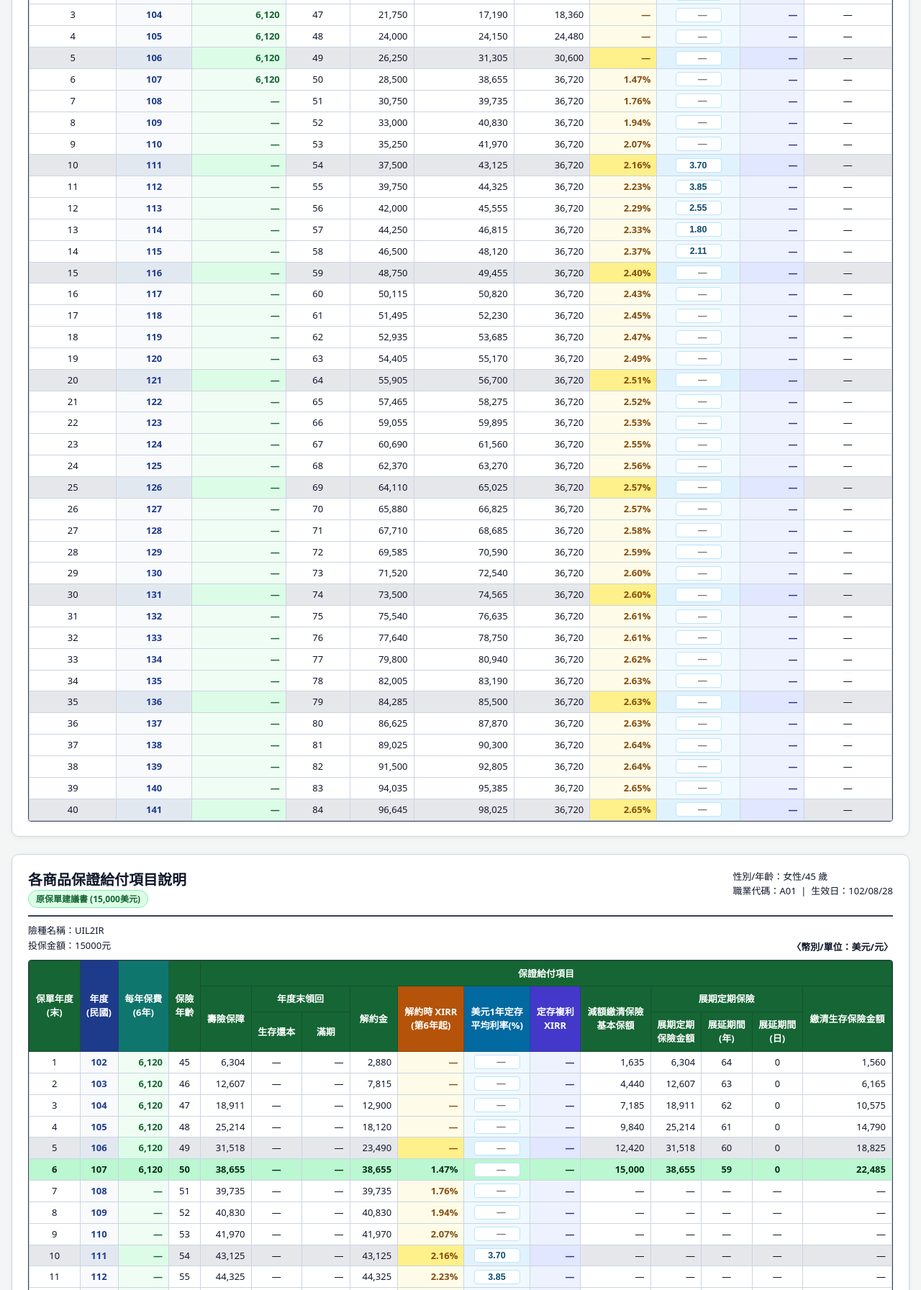
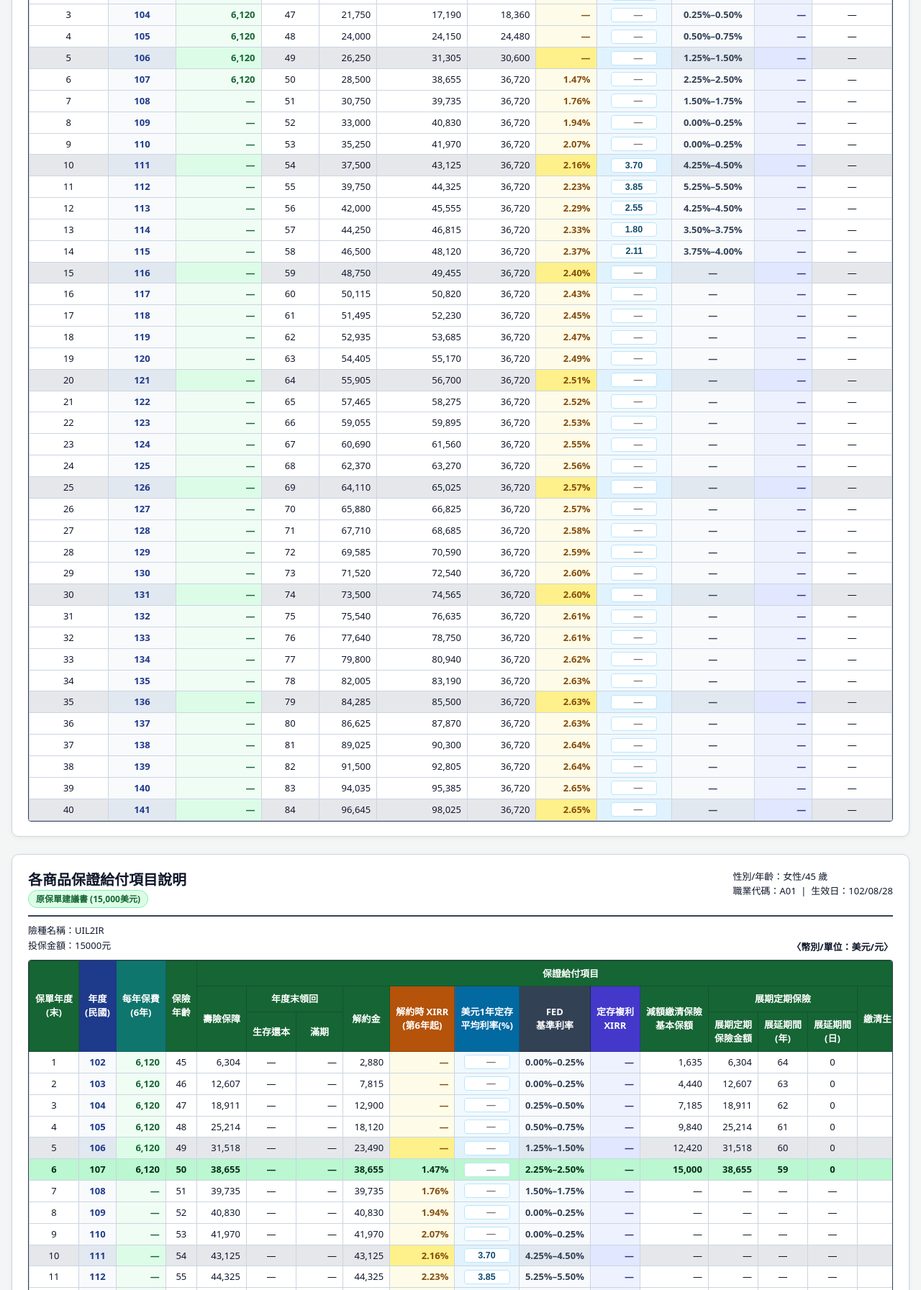
Before and after one commit to chungpinglee/abc0480, a plain HTML site: page 任XX.html in a window 1280 px wide. Shown: the part 373-2166 px from the top of the page at 72% size. Drawn offline with Linux system fonts and the light colour scheme.

Commit message:
Add files via upload

```diff
--- a/任XX.html
+++ b/任XX.html
@@ -447,6 +447,22 @@
       border-color: #3730a3;
     }
 
+    thead th.col-added-fed {
+      background-color: #334155;
+      border-color: #1e293b;
+    }
+
+    tbody td.col-fed {
+      background-color: #f8fafc;
+      color: #334155;
+      font-weight: 600;
+      text-align: center;
+    }
+
+    tbody tr.stripe-5 td.col-fed {
+      background-color: #e2e8f0;
+    }
+
     tbody td.col-deposit-rate {
       background-color: #f0f9ff;
       color: #0c4a6e;
@@ -744,6 +760,7 @@
               <th>累積總保費</th>
               <th class="col-added-xirr">XIRR<br />(第6年起)</th>
               <th class="col-added-deposit">美元1年定存<br />平均利率(%)</th>
+              <th class="col-added-fed">FED<br />基準利率</th>
               <th class="col-added-deposit-xirr">定存複利<br />XIRR</th>
               <th>累計已領回之<br />生存還本</th>
             </tr>
@@ -785,7 +802,7 @@
               <th rowspan="3" class="col-added-roc">年度<br />(民國)</th>
               <th rowspan="3" class="col-added-premium" id="p2PremHeader">每年保費<br />(6年)</th>
               <th rowspan="3">保險<br />年齡</th>
-              <th colspan="12">保證給付項目</th>
+              <th colspan="13">保證給付項目</th>
             </tr>
             <tr>
               <th rowspan="2">壽險保障</th>
@@ -793,6 +810,7 @@
               <th rowspan="2" id="thP2Surr">解約金</th>
               <th rowspan="2" class="col-added-xirr">解約時 XIRR<br />(第6年起)</th>
               <th rowspan="2" class="col-added-deposit">美元1年定存<br />平均利率(%)</th>
+              <th rowspan="2" class="col-added-fed">FED<br />基準利率</th>
               <th rowspan="2" class="col-added-deposit-xirr">定存複利<br />XIRR</th>
               <th rowspan="2">減額繳清保險<br />基本保額</th>
               <th colspan="3">展期定期保險</th>
@@ -912,6 +930,30 @@
       114: 1.80,
       115: 2.11
     };
+
+    // 美國聯準會 (FED) 聯邦基金目標利率區間（年底水準，2026年為最新9月會議水準）
+    const fedTargetRangeByRocYear = {
+      102: "0.00%–0.25%",
+      103: "0.00%–0.25%",
+      104: "0.25%–0.50%",
+      105: "0.50%–0.75%",
+      106: "1.25%–1.50%",
+      107: "2.25%–2.50%",
+      108: "1.50%–1.75%",
+      109: "0.00%–0.25%",
+      110: "0.00%–0.25%",
+      111: "4.25%–4.50%",
+      112: "5.25%–5.50%",
+      113: "4.25%–4.50%",
+      114: "3.50%–3.75%",
+      115: "3.75%–4.00%"
+    };
+
+    function renderFedCell(policyYear) {
+      const rocYr = getRocYear(policyYear);
+      const val = fedTargetRangeByRocYear[rocYr];
+      return `<td class="col-fed">${val ? val : "—"}</td>`;
+    }
 
     function getDepositRate(policyYear) {
       const rocYr = getRocYear(policyYear);
@@ -1084,6 +1126,7 @@
           <td>${fmtNum(row.cumPrem)}</td>
           <td class="col-xirr${negClass}">${fmtXIRR(xirr)}</td>
           ${renderDepositRateCell(row.year)}
+          ${renderFedCell(row.year)}
           <td class="col-deposit-xirr${depNegClass}" title="${depXirr === null && row.year >= 6 ? '需補齊第1年起各年度定存利率後方可計算連續複利XIRR' : ''}">${fmtXIRR(depXirr)}</td>
           <td class="center">${fmtNum(row.survival)}</td>
         </tr>`;
@@ -1151,6 +1194,7 @@
           <td>${fmtNum(row.surr)}</td>
           <td class="col-xirr${negClass}">${fmtXIRR(xirr)}</td>
           ${renderDepositRateCell(row.year)}
+          ${renderFedCell(row.year)}
           <td class="col-deposit-xirr${depNegClass}" title="${depXirr === null && row.year >= 6 ? '需補齊第1年起各年度定存利率後方可計算連續複利XIRR' : ''}">${fmtXIRR(depXirr)}</td>
           ${rpuCell}
           <td>${fmtNum(row.etiAmt)}</td>
```
